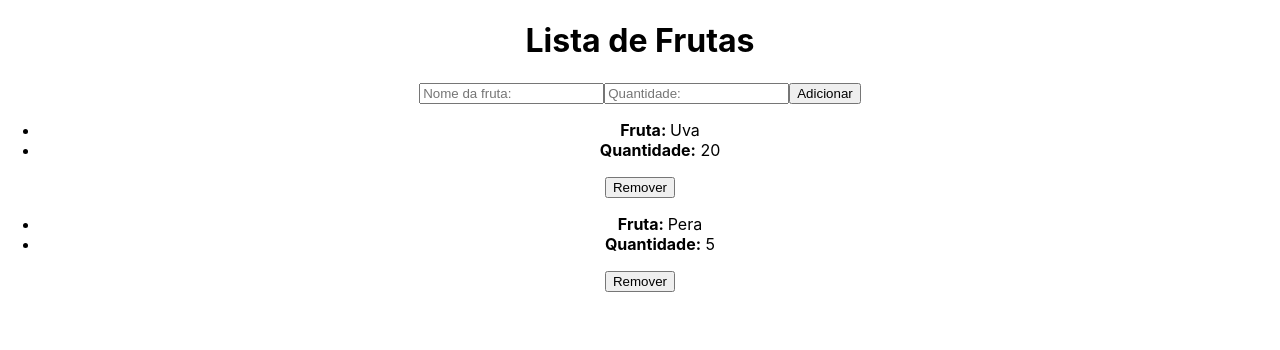
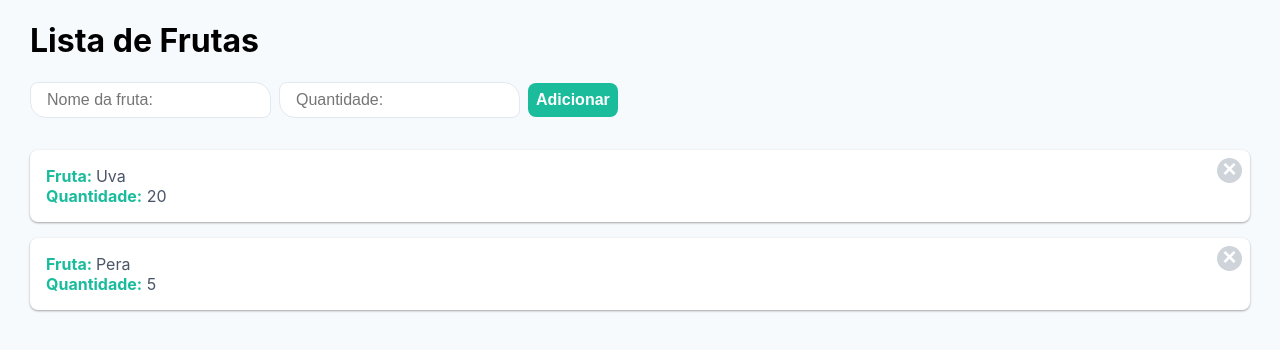
Before and after one commit to joaopedro7423/terceiroReact, a React (Create React App) app in the folder frutaria/: page / in a window 1280 px wide. Shown: the top 350 px of the page. Built offline with nearby package versions, Linux system fonts and the light colour scheme.

Commit message:
Completo

```diff
--- a/frutaria/src/App.css
+++ b/frutaria/src/App.css
@@ -1,38 +1,94 @@
-.App {
-  text-align: center;
+*{
+  box-sizing: border-box;
 }
 
-.App-logo {
-  height: 40vmin;
-  pointer-events: none;
+body{
+  background-color: #f7fafc;
 }
 
-@media (prefers-reduced-motion: no-preference) {
-  .App-logo {
-    animation: App-logo-spin infinite 20s linear;
-  }
+.container{
+  padding: 0 30px;
 }
 
-.App-header {
-  background-color: #282c34;
-  min-height: 100vh;
-  display: flex;
-  flex-direction: column;
-  align-items: center;
-  justify-content: center;
-  font-size: calc(10px + 2vmin);
-  color: white;
+input{
+  color: #4a5568;
+  background-color: #FFF;
+  border: 1px solid #e2e8f0;
+  border-radius: 0.5rem 1rem;
+  padding: 0.5rem 1rem;
+  margin: 0 0.5rem 1rem 0;
+  font-size: 1rem;
+  display: inline-block;
 }
 
-.App-link {
-  color: #61dafb;
+input:focus,
+button:focus{
+  outline: 0;
+  border-color: #1abc9c;
+  box-shadow: 0 0 0 0.2rem rgba(26, 188, 156, 0.5);
+
 }
 
-@keyframes App-logo-spin {
-  from {
-    transform: rotate(0deg);
-  }
-  to {
-    transform: rotate(360deg);
-  }
+
+button{
+  color: #fff;
+  background-color: #1abc9c;
+  border: none;
+  font-size: 1rem;
+ padding: 0.5rem;
+ font-weight: 700;
+ border-radius: 0.5rem;
+ cursor: pointer;
 }
+
+.fruta{
+  background-color: #FFF;
+  color: #4a5568;
+  margin-top: 1rem;
+  border-radius: 0.5rem;
+  padding: 1rem;
+  box-shadow: 0 1px 3px  rgba(0, 0, 0, 0.12),0 1px 2px  rgba(0, 0, 0, 0.24);
+  width: 100%;
+  position: relative;
+}
+
+.fruta:hover,
+.fruta:focus{
+  outline: none;
+  box-shadow:  0 3px 6px  rgba(0, 0, 0, 0.16),0 3px 6px  rgba(0, 0, 0, 0.24);
+}
+
+.fruta ul{
+  padding-left: 0;
+  margin: 0;
+  list-style: none;
+}
+
+.fruta ul li strong{
+  color: #1abc9c;
+
+}
+
+.fruta button{
+  position: absolute;
+  top: 0.5rem;
+  right: 0.5rem;
+  border: none;
+  color: #fff;
+  background: none;
+  cursor: pointer;
+  line-height: 1rem;
+  font-size: 1.5rem;
+  font-family: sans-serif;
+  border-radius: 1.5rem;
+  background-color: #ced4da;
+  padding: 0.2rem 0.35rem 0.35rem 0.35rem;
+
+}
+
+.fruta button:hover,
+.fruta button:focus{
+  color: #fff;
+  background-color: #e74c3c;
+  box-shadow: 0 0 0 0.2rem rgba(231, 76, 60, 0.5);
+}
--- a/frutaria/src/App.js
+++ b/frutaria/src/App.js
@@ -4,7 +4,7 @@ import ListaFrutas from './components/ListaFrutas'
 
 function App() {
   return (
-    <div className="App">
+    <div className="container">
      <ListaFrutas />
     </div>
   );
--- a/frutaria/src/components/Fruta.jsx
+++ b/frutaria/src/components/Fruta.jsx
@@ -8,6 +8,7 @@ const Fruta=({fruta})=>{
     const dispatch = useDispatch();
 
     return(
+        <div>
    <div className="fruta">
         <ul>
             <li>
@@ -17,12 +18,11 @@ const Fruta=({fruta})=>{
                 <strong>Quantidade:</strong> {fruta.quantidade}
             </li>
         </ul>
-        <button onClick={()=>dispatch(actions.remover(fruta))}>
-            Remover
-        </button>
+        <button onClick={()=>dispatch(actions.remover(fruta))}>&times;</button>
 
+    </div>
     </div>
     );
 };
 
-export default Fruta
+export default Fruta;
--- a/frutaria/src/store/store.js
+++ b/frutaria/src/store/store.js
@@ -2,6 +2,10 @@ import {createStore} from 'redux';
 import {reducers} from '../reducers';
 
 
-const store = createStore(reducers);
+const store = createStore(
+    reducers,
+    // A LINHA DE BAIXO SERVIA PARA DEBUGAR PELO NAVEGADOR
+    window.__REDUX_DEVTOOLS_EXTENSION__ && window.__REDUX_DEVTOOLS_EXTENSION__()
+    );
 
 export {store};
```
